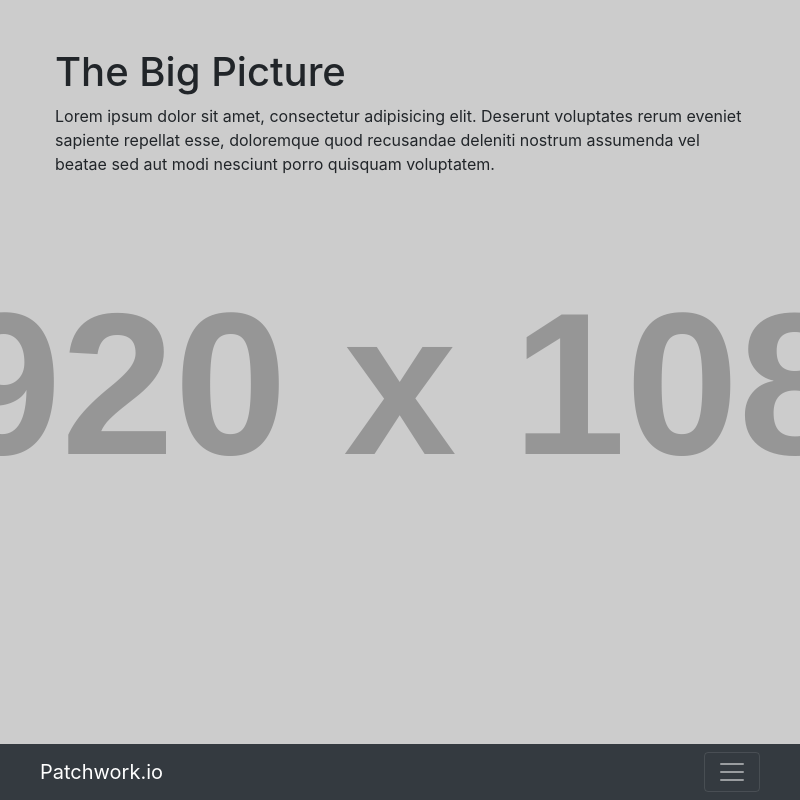
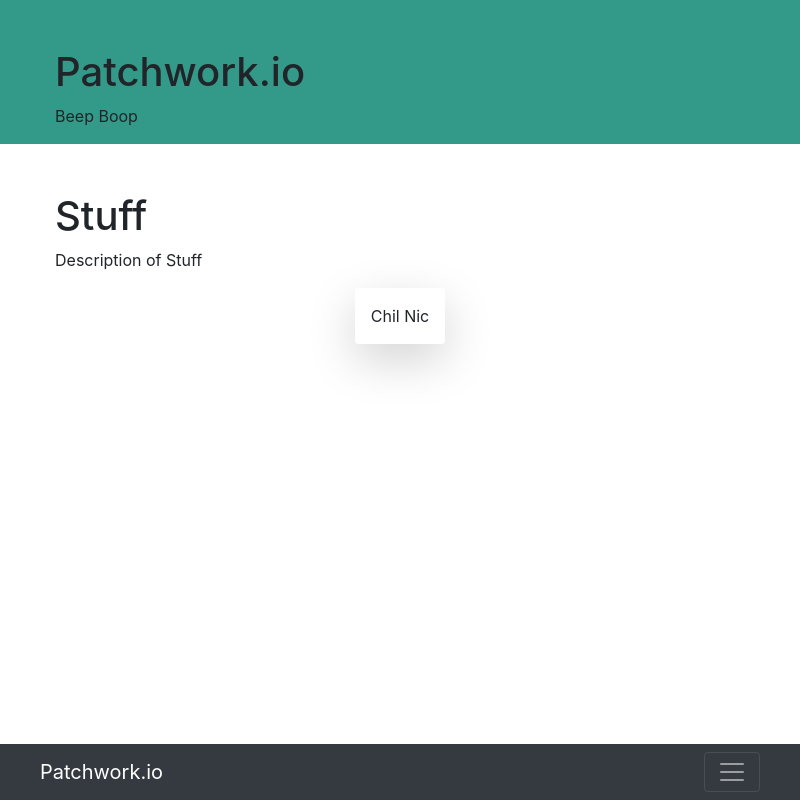
Before and after one commit to NicMays334/patchwork-io, an Electron app: page index2.html in a window 800 px wide. Drawn offline with Linux system fonts and the light colour scheme; files that its build step writes are made by us from their sources; placeholder pictures from the web are drawn by us.

Commit message:
added some styling. did some basic UI skeleton-ing.

```diff
--- a/app.js
+++ b/app.js
@@ -3,6 +3,7 @@ function main() {
   console.log('Application Initialized . . .');
 
   const {app, BrowserWindow} = require('electron');
+  require('electron-reload')(__dirname);
 
   function createWindow () {
       window = new BrowserWindow({width: 800, height: 600});
--- a/index2.html
+++ b/index2.html
@@ -11,11 +11,11 @@
   <title>Patchwork.io</title>
 
   <link href="vendor/bootstrap/css/bootstrap.min.css" rel="stylesheet">
-  <link href="css/the-big-picture.css" rel="stylesheet">
+  <link href="css/index.css" rel="stylesheet">
 
 </head>
 
-<body>
+<body style="background: #ffffff;">
 
   <!-- Nav -->
   <nav class="navbar navbar-expand-lg navbar-dark bg-dark fixed-bottom">
@@ -35,9 +35,6 @@
             <a class="nav-link" href="#">About</a>
           </li>
           <li class="nav-item">
-            <a class="nav-link" href="#">Services</a>
-          </li>
-          <li class="nav-item">
             <a class="nav-link" href="#">Contact</a>
           </li>
         </ul>
@@ -46,16 +43,34 @@
   </nav>
 
   <!-- Body -->
-  <section>
+  <section style="background: #339989;">
     <div class="container">
       <div class="row">
         <div class="col-lg-6">
-          <h1 class="mt-5">The Big Picture</h1>
-          <p>Lorem ipsum dolor sit amet, consectetur adipisicing elit. Deserunt voluptates rerum eveniet sapiente repellat esse, doloremque quod recusandae deleniti nostrum assumenda vel beatae sed aut modi nesciunt porro quisquam voluptatem.</p>
+          <h1 class="mt-5">Patchwork.io</h1>
+          <p>Beep Boop</p>
         </div>
       </div>
     </div>
   </section>
+
+  <section>
+    <div class="container">
+      <div class="row justify-content-center">
+        <div class="col-lg-6">
+          <h1 class="mt-5">Stuff</h1>
+          <p>Description of Stuff</p>
+        </div>
+        <div class="row justify-content-center">
+          <div class="shadow-lg p-3 mb-5 bg-white rounded">
+            Chil Nic
+          </div>
+        </div>
+      </div>
+    </div>
+  </section>
+
+
 
   <script src="vendor/jquery/jquery.min.js"></script>
   <script src="vendor/bootstrap/js/bootstrap.bundle.min.js"></script>
--- /dev/null
+++ b/styles/index.css
@@ -0,0 +1,11 @@
+body {
+  background: url('http://placehold.it/1920x1080') no-repeat center center fixed;
+  -webkit-background-size: cover;
+  -moz-background-size: cover;
+  background-size: cover;
+  -o-background-size: cover;
+}
+
+.title-stub {
+    background-color: #339989;
+}
--- a/styles/the-big-picture.css
+++ /dev/null
@@ -1,12 +0,0 @@
-/*!
- * Start Bootstrap - The Big Picture (https://startbootstrap.com/template-overviews/the-big-picture)
- * Copyright 2013-2019 Start Bootstrap
- * Licensed under MIT (https://github.com/BlackrockDigital/startbootstrap-the-big-picture/blob/master/LICENSE)
- */
-body {
-  background: url('http://placehold.it/1920x1080') no-repeat center center fixed;
-  -webkit-background-size: cover;
-  -moz-background-size: cover;
-  background-size: cover;
-  -o-background-size: cover;
-}
```
